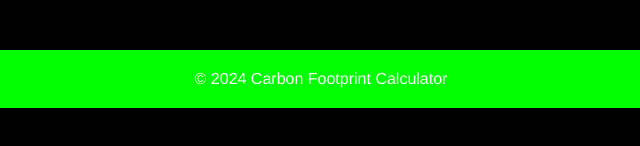
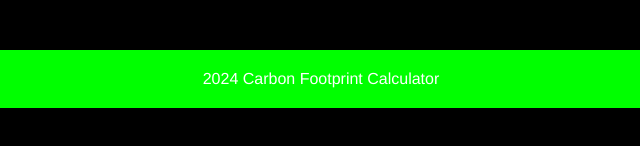
Before and after one commit to issac8080/carbonfootprint, a plain HTML site: page index.html in a window 1280 px wide. Shown: the part 602-748 px from the top of the page, 319-959 px from the left. Drawn offline with Linux system fonts and the light colour scheme.

Commit message:
index.html

```diff
--- a/index.html
+++ b/index.html
@@ -53,7 +53,7 @@
   </main>
 
   <footer>
-    <p>&copy; 2024 Carbon Footprint Calculator</p>
+    <p> 2024 Carbon Footprint Calculator</p>
   </footer>
 
   <script src="script.js"></script>
```
